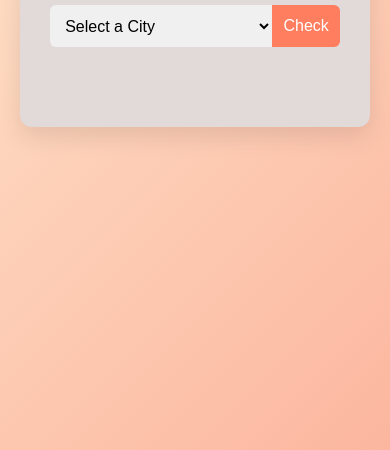
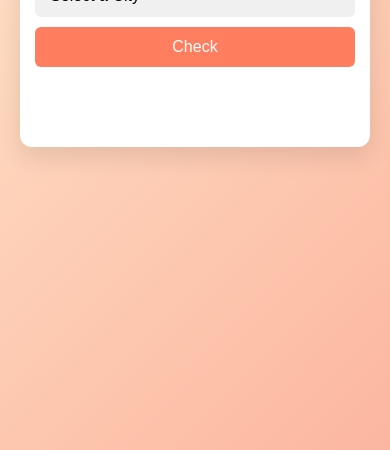
Before and after one commit to masterrobin19/wheatherpredictor, a plain HTML site: page index.html in a window 390 px wide. Shown: the part 394-844 px from the top of the page. Drawn offline with Linux system fonts and the light colour scheme.

Commit message:
Add files via upload

```diff
--- a/style.css
+++ b/style.css
@@ -6,27 +6,37 @@ body {
   display: flex;
   align-items: center;
   justify-content: center;
+  padding: 20px;
 }
-.container { padding: 30px; }
+.container {
+  width: 100%;
+  max-width: 400px;
+}
 .card {
-  background: #e2d9d9;
+  background: #fff;
   border-radius: 12px;
-  padding: 30px;
-  width: 350px;
+  padding: 30px 20px;
   box-shadow: 0 10px 25px rgba(0,0,0,0.1);
   text-align: center;
   transition: transform .3s, box-shadow .3s;
+  width: 100%;
 }
 .card:hover {
-  transform: translateY(-4px);
-  box-shadow: 0 15px 35px rgba(5, 5, 5, 0.2);
+  transform: translateY(-5px);
+  box-shadow: 0 15px 35px rgba(0,0,0,0.2);
 }
-h1 { font-size:22px; margin-bottom:20px; color:#333; }
+h1 {
+  font-size: 22px;
+  margin-bottom: 20px;
+  color: #333;
+}
 .search-bar {
   display: flex;
   margin-bottom: 15px;
+  flex-direction: row;
 }
-.search-bar select, .search-bar button {
+.search-bar select,
+.search-bar button {
   padding: 0.7rem;
   font-size: 1rem;
   border: none;
@@ -46,7 +56,9 @@ h1 { font-size:22px; margin-bottom:20px; color:#333; }
   cursor: pointer;
   transition: background .3s;
 }
-.search-bar button:hover { background: #ff5630; }
+.search-bar button:hover {
+  background: #ff5630;
+}
 .error {
   color: #e74c3c;
   margin-bottom: 15px;
@@ -55,23 +67,32 @@ h1 { font-size:22px; margin-bottom:20px; color:#333; }
 .weather-card {
   animation: fadeIn 0.6s ease-out;
 }
-.weather-card.hidden { display: none; }
+.weather-card.hidden {
+  display: none;
+}
 .weather-card .top {
   display: flex;
   align-items: center;
   justify-content: center;
+  flex-wrap: wrap;
 }
 .weather-card .location {
   font-size: 1.6rem;
   margin-right: 10px;
 }
-.weather-card img { width: 60px; height: 60px; }
+.weather-card img {
+  width: 60px;
+  height: 60px;
+}
 .temp {
   font-size: 3rem;
   font-weight: 600;
   margin: 10px 0;
 }
-.desc { font-size: 1.1rem; text-transform: capitalize; }
+.desc {
+  font-size: 1.1rem;
+  text-transform: capitalize;
+}
 .details {
   margin-top: 15px;
   display: flex;
@@ -79,6 +100,34 @@ h1 { font-size:22px; margin-bottom:20px; color:#333; }
   font-size: 0.9rem;
   color: #555;
 }
+
+/* ✅ Responsive for small screens */
+@media (max-width: 480px) {
+  .card {
+    padding: 20px 15px;
+  }
+  .search-bar {
+    flex-direction: column;
+  }
+  .search-bar select,
+  .search-bar button {
+    width: 100%;
+    border-radius: 6px;
+    margin-bottom: 10px;
+  }
+  .search-bar button {
+    border-radius: 6px;
+  }
+  .weather-card .location {
+    font-size: 1.3rem;
+    text-align: center;
+    width: 100%;
+    margin-bottom: 10px;
+  }
+  .temp {
+    font-size: 2.5rem;
+  }
+}
 @keyframes fadeIn {
   from { opacity: 0; transform: translateY(20px); }
   to { opacity: 1; transform: translateY(0); }
```
